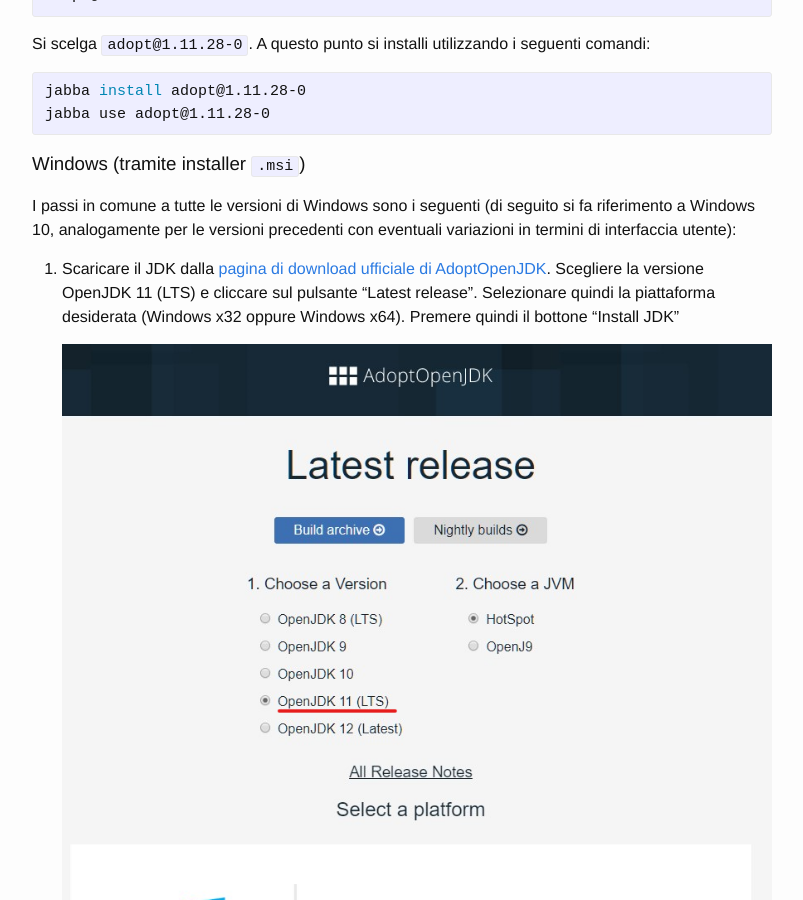
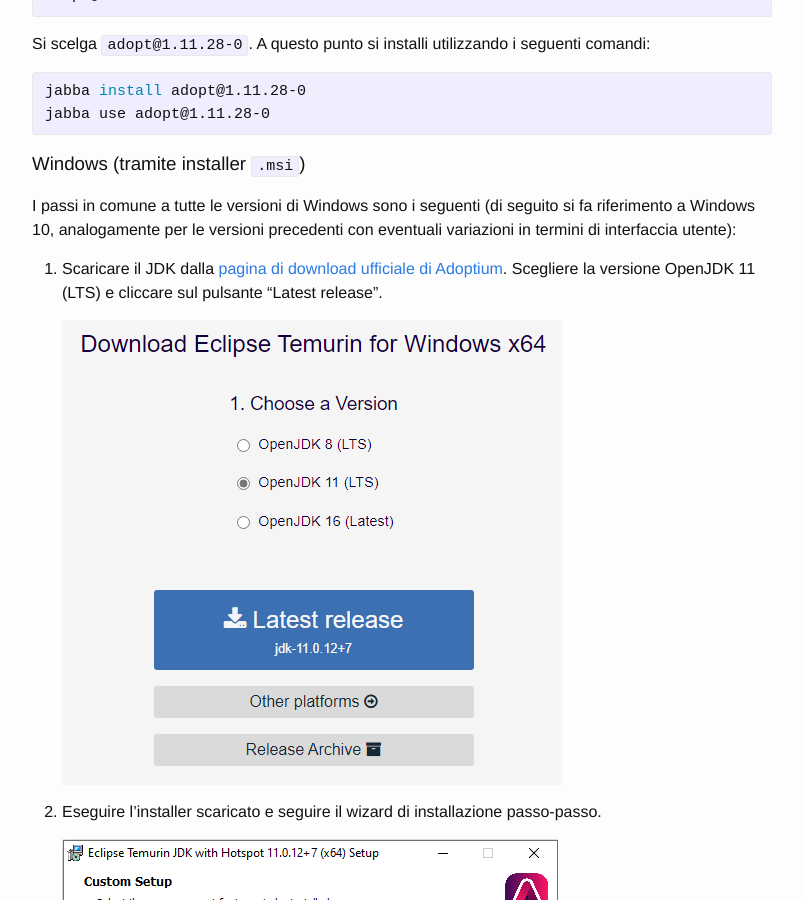
Before and after one commit to unibo-oop/software-installation, a Jekyll site: the page built from index.md, in a window 1280 px wide and 900 px high, scrolled down 1451 px. Shown: the whole window, without its empty margins (238-1041 px from the left). Built offline with Jekyll 4.4.1, drawn with Linux system fonts in a browser that asks for light colours; some of the changed text lies outside the part shown.

Commit message:
Updated windows jdk instructions to use adoptium

```diff
--- a/index.md
+++ b/index.md
@@ -13,7 +13,7 @@ Include la virtual machine Java, le librerie Java, di base, il compilatore, e i
 Esistono varie versioni del JDK, quella di riferimento è OpenJDK, a partire dalla quale ne vengono sviluppate altre sia gratuite che a pagamento (fra cui [Oracle JDK](https://www.oracle.com/technetwork/java/javase/downloads/index.html), [Eclipse OpenJ9](https://www.eclipse.org/openj9/), [Amazon Corretto](https://aws.amazon.com/corretto/), [GraalVM](https://www.graalvm.org/), [Bellsoft Liberica JDK](https://bell-sw.com/), [Azul Zulu](https://www.azul.com/downloads/zulu-community/?&show-old-builds=true)...).
 
 A sua volta, OpenJDK è distribuito in forma di sorgente, e vari distributori ne forniscono versioni binarie.
-Fra questi, [AdoptOpenJDK](https://adoptopenjdk.net/).
+Fra questi, [AdoptOpenJDK](https://adoptopenjdk.net/) (recentemente diventato [Adoptium](https://adoptium.net/)).
 La macchina virtuale Java di riferimento sarà OpenJDK 11 come fornita da AdoptOpenJDK.
 
 Seguono le istruzioni di installazione e configuazione per i vari sistemi operativi.
@@ -73,9 +73,8 @@ jabba use adopt@1.11.28-0
 
 I passi in comune a tutte le versioni di Windows sono i seguenti (di seguito si fa riferimento a Windows 10, analogamente per le versioni precedenti con eventuali variazioni in termini di interfaccia utente):
 
-1. Scaricare il JDK dalla [pagina di download ufficiale di AdoptOpenJDK][Adopt JDK download page].
-   Scegliere la versione OpenJDK 11 (LTS) e cliccare sul pulsante "Latest release". Selezionare quindi la piattaforma desiderata (Windows x32 oppure Windows x64).
-   Premere quindi il bottone "Install JDK"
+1. Scaricare il JDK dalla [pagina di download ufficiale di Adoptium][Adoptium download page].
+   Scegliere la versione OpenJDK 11 (LTS) e cliccare sul pulsante "Latest release".
 
    ![Missing image](img/win10/adopt1.png)
 
@@ -727,6 +726,7 @@ Ulteriori dettagli sono disponibili sulla [documentazione ufficiale](https://doc
 
 [JDK download page]: http://www.oracle.com/technetwork/java/javase/downloads/jdk8-downloads-2133151.html
 [Adopt JDK download page]: https://adoptopenjdk.net/index.html?variant=openjdk11&jvmVariant=hotspot
+[Adoptium download page]: https://adoptium.net/
 [Eclipse Download]: https://www.eclipse.org/downloads/
 [GIT-Windows Download]: https://git-for-windows.github.io/
 [GIT-OSX Download]: http://git-scm.com/download/mac
```
Also changed, not shown: img/win10/adopt1.png, img/win10/adopt2.png.
